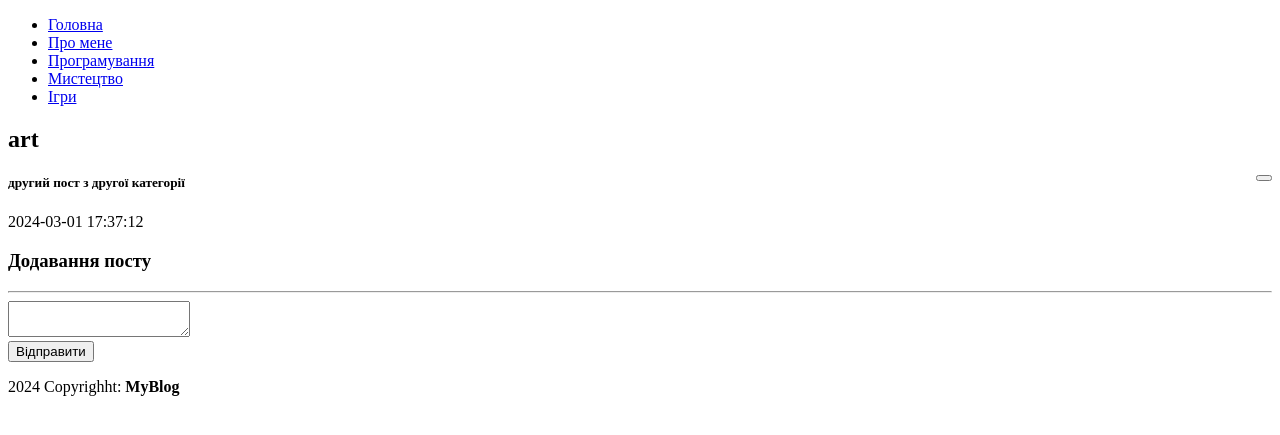
After one commit to M-Pidlisnyi/blog, a Flask app: page /post/category/art in a window 1280 px wide. The commit adds this page. Shown: the top 435 px of the page. Run offline with Flask 3, Linux system fonts and the light colour scheme; data comes from the database, SQL or seed files in the repository; both versions use the stored data as it was after the commit.

Commit message:
lesson 01.03

```diff
--- a/db_scripts.py
+++ b/db_scripts.py
@@ -19,3 +19,35 @@ def getUser():
     user = cursor.fetchone()
     close()
     return user
+
+
+def getIdByCategory(category_name):
+    open()
+    cursor.execute('''  SELECT category_id
+                        FROM category
+                        WHERE category_name = (?)
+
+                   ''', [category_name])
+    category_id = cursor.fetchone()[0]
+    close()
+    return category_id
+
+
+def getPostsByCategory(category_name):
+    open()
+    cursor.execute('''  SELECT * FROM post, category
+                        WHERE category_name = (?)
+                        AND post.category_id = category.category_id
+                        ORDER BY post_datetime DESC
+                   ''', [category_name])
+    posts = cursor.fetchall()
+    close()
+    return posts
+
+def addPost(category_id, post_text):
+    open()
+    cursor.execute('''INSERT INTO post (category_id, post_text)
+                      VALUES ((?), (?))
+                   ''', [category_id, post_text])
+    connection.commit()
+    close()
--- a/main.py
+++ b/main.py
@@ -1,4 +1,4 @@
-from flask import Flask, render_template,  url_for, redirect
+from flask import Flask, render_template,  url_for, redirect, request
 import settings as stg
 import db_scripts as db
 
@@ -10,9 +10,22 @@ app.config["SECRET_KEY"] = stg.SECRET_KEY
 def index():
    return render_template("index.html")
 
-@app.route("/post/category")
-def post_category():
-    return "ТУТ БУДУТЬ КАТЕГОРІЇ ПОСТІВ"
+@app.route("/post/category/<category_name>", methods=["GET", "POST"])
+def post_category(category_name):
+    category_id = db.getIdByCategory(category_name)
+
+    if request.method == "GET":
+        posts = db.getPostsByCategory(category_name)
+
+    return render_template("post_category.html",
+                           category_name=category_name,
+                           category_id=category_id,
+                           posts = posts)
+
+
+
+
+
 
 @app.route("/post/view")
 def post_view():
--- a/templates/index.html
+++ b/templates/index.html
@@ -8,10 +8,11 @@
 <body>
    {% include "menu.html" %}
    <main>
-    {%block content%}
+    {% block content %}
     {% endblock %}
    </main>
    {% include "footer.html" %}
 
+
 </body>
 </html>
--- a/templates/menu.html
+++ b/templates/menu.html
@@ -8,13 +8,13 @@
                 <a href="/about">Про мене</a>
             </li>
             <li>
-                <a href="post/category/programming">Програмування</a>
+                <a href="/post/category/programming">Програмування</a>
             </li>
             <li>
-                <a href="post/category/art">Мистецтво</a>
+                <a href="/post/category/art">Мистецтво</a>
             </li>
             <li>
-                <a href="post/category/games">Ігри</a>
+                <a href="/post/category/games">Ігри</a>
             </li>
         </ul>
     </nav>
--- /dev/null
+++ b/templates/post_category.html
@@ -0,0 +1,30 @@
+{%extends "index.html"%}
+
+{%block content%}
+<h2 class="my-4 ms-3">{{category_name}}</h2>
+<section class="category_content">
+    <div>
+        {%for post in posts%}
+        <div class="card my-4">
+          <div class="card-body">
+          <button type="button" class="btn-close" data-bs-dismiss="alert" aria-label="Close" style="float: right"></button>
+              <h5 class="card-title">{{post[2]}}</h5>
+          </div>
+          <footer class="card-footer">{{post[3]}}</footer>
+        </div>
+        {%endfor%}
+    </div>
+    <div class="card mt-5">
+        <div class="card-body">
+          <h3 class="card-title">Додавання посту</h3>
+          <hr>
+          <form method="POST">
+              <textarea name="post" class="form-control"></textarea><br>
+              <input type="submit" class="btn btn-primary btn-lg" value="Відправити">
+              <input type="hidden" name="category_id" value="{{category_id}}">
+          </form>
+        </div>
+      </div>
+
+</section>
+{%endblock%}
```
Also changed, not shown: templates/about.html (+4 -3 lines), blog.db.
